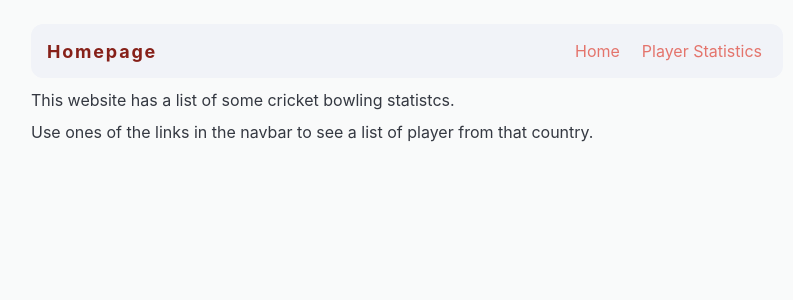
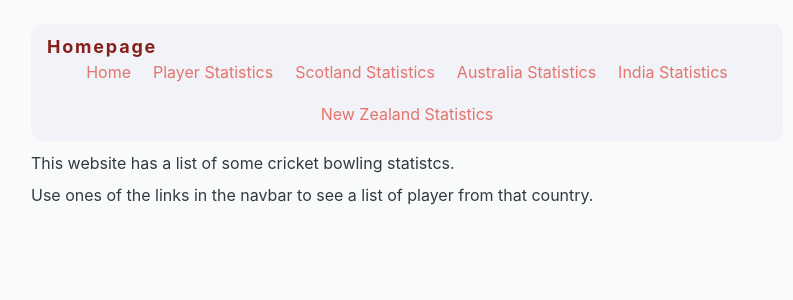
Before and after one commit to zadeviggers/12dts, a Flask app: page / in a window 1280 px wide. Shown: the top 300 px of the page, without its empty margins (233-1026 px from the left). Run offline with Flask 2, Linux system fonts and the light colour scheme.

Commit message:
morenavbar links
Signed-off-by: Zade Viggers <zade.viggers@gmail.com>

```diff
--- a/databases/databases-assesment-flask-thingy/templates/layout.jinja
+++ b/databases/databases-assesment-flask-thingy/templates/layout.jinja
@@ -16,8 +16,10 @@
                 <nav>
                     <a href="/">Home</a>
                     <a href="/cricket-stats">Player Statistics</a>
-                    {# <a href="/game-sales?brand=xbox">XBox</a>
-                    <a href="/game-sales?brand=nintendo">Nintendo</a> #}
+                    <a href="/cricket-stats?country=SCOT">Scotland Statistics</a>
+                    <a href="/cricket-stats?country=AUS">Australia Statistics</a>
+                    <a href="/cricket-stats?country=IN">India Statistics</a>
+                    <a href="/cricket-stats?country=NZ">New Zealand Statistics</a>
                 </nav>
             </header>
         </div>
```
